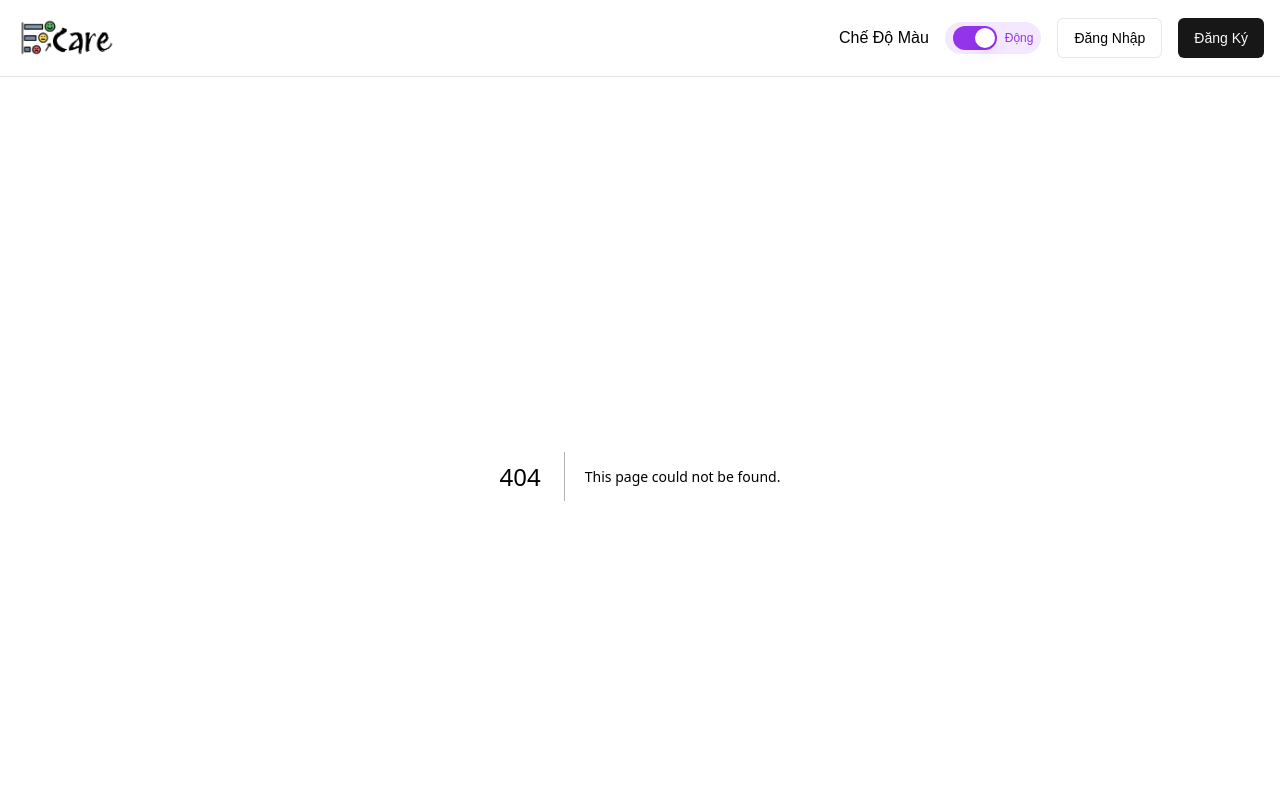
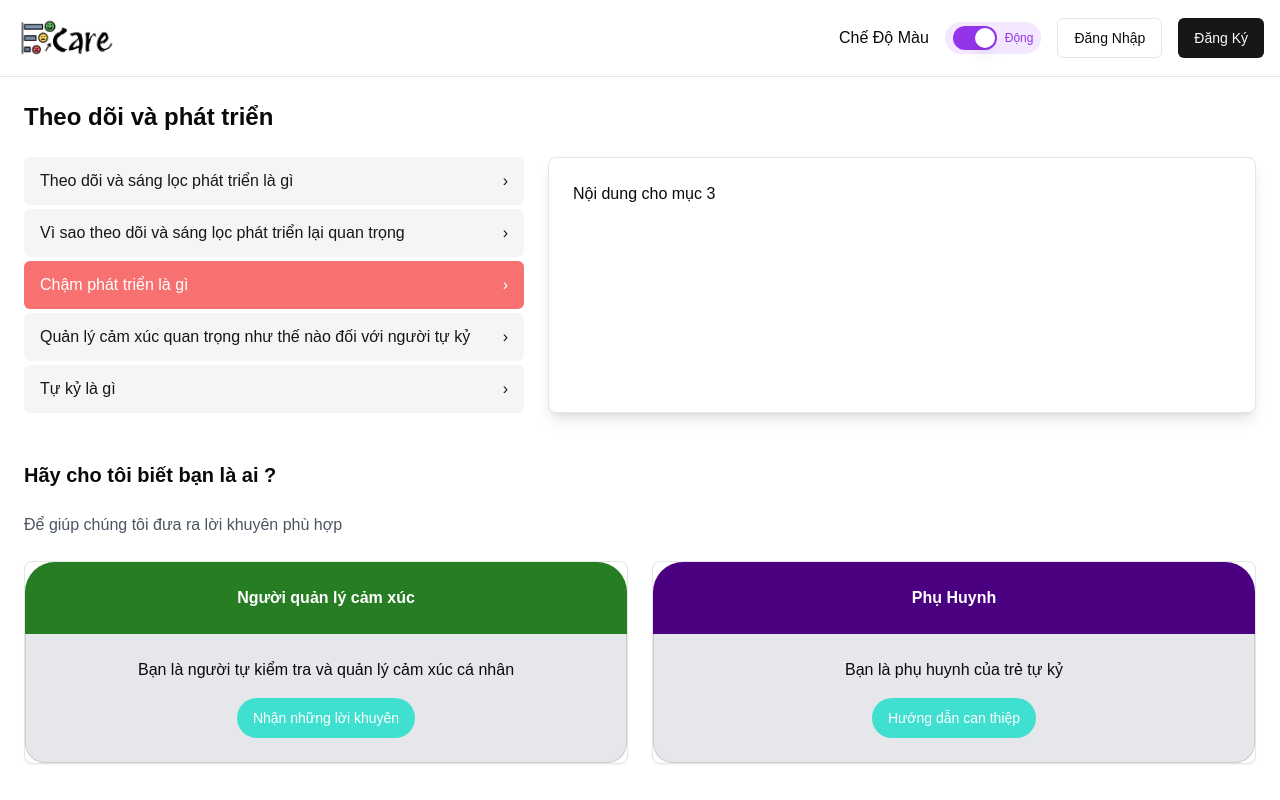
Before and after one commit to yudgunH/The-Emotion-Map-application-for-people-with-autism, a Next.js app in the folder frontend/: page /feature in a window 1280 px wide. Before the commit this address had no page. Shown: the top 800 px of the page. Built offline with nearby package versions, Linux system fonts and the light colour scheme.

Commit message:
Theo dõi và phát triển.tsx

```diff
--- /dev/null
+++ b/frontend/src/app/feature/page.tsx
@@ -0,0 +1,119 @@
+'use client'
+
+import { useState } from 'react'
+import { Button } from "@/components/ui/button"
+import { Card, CardHeader, CardContent } from "@/components/ui/card"
+import { cn } from "@/lib/utils"
+
+export default function Page() {
+  const [selectedIndex, setSelectedIndex] = useState<number>(2)
+
+  const menuItems = [
+    "Theo dõi và sáng lọc phát triển là gì",
+    "Vì sao theo dõi và sáng lọc phát triển lại quan trọng",
+    "Chậm phát triển là gì",
+    "Quản lý cảm xúc quan trọng như thế nào đối với người tự kỷ",
+    "Tự kỷ là gì"
+  ]
+
+  const [contents, setContents] = useState<string[]>([
+    "Nội dung cho mục 1",
+    "Nội dung cho mục 2",
+    "Nội dung cho mục 3",
+    "Nội dung cho mục 4",
+    "Nội dung cho mục 5"
+  ])
+
+  const handleMenuItemClick = (index: number) => {
+    setSelectedIndex(index)
+  }
+
+  const handleContentUpdate = (newContent: string) => {
+    setContents((prevContents) => {
+      const updatedContents = [...prevContents]
+      updatedContents[selectedIndex] = newContent
+      return updatedContents
+    })
+  }
+
+  return (
+    <div className="container mx-auto p-6">
+      <h1 className="text-2xl font-bold mb-6">Theo dõi và phát triển</h1>
+
+      <div className="grid grid-cols-1 md:grid-cols-[500px_1fr] gap-6">
+        <div className="space-y-1">
+          {menuItems.map((item, index) => (
+            <Button
+              key={index}
+              variant={index === selectedIndex ? "destructive" : "secondary"}
+              className={cn(
+                "w-full justify-start text-left h-auto py-3 px-4 text-base font-normal",
+                index === selectedIndex && "bg-[#F87171] hover:bg-[#F87171]/90 text-white font-medium"
+              )}
+              onClick={() => handleMenuItemClick(index)}
+            >
+              {item}
+              <span className="ml-auto">›</span>
+            </Button>
+          ))}
+        </div>
+
+        <div className="bg-white rounded-lg shadow-lg p-6 border">
+          <div
+            contentEditable
+            className="prose max-w-none whitespace-pre-wrap"
+            suppressContentEditableWarning
+            onBlur={(e) => handleContentUpdate(e.currentTarget.textContent || '')}
+          >
+            {contents[selectedIndex]}
+          </div>
+        </div>
+      </div>
+
+      <div className="mt-12">
+        <h2 className="text-xl font-bold mb-6">Hãy cho tôi biết bạn là ai ?</h2>
+        <p className="text-gray-600 mb-6">Để giúp chúng tôi đưa ra lời khuyên phù hợp</p>
+
+        <div className="grid md:grid-cols-2 gap-6">
+          <Card>
+            <CardHeader
+                className={cn(
+                "bg-[#277d23] text-white font-semibold text-center rounded-t-[30px] rounded-b-none border-none border",
+                "flex justify-center items-center"
+                )}
+            >
+                Người quản lý cảm xúc
+            </CardHeader>
+            <CardContent
+                className="bg-gray-200 text-center rounded-b-[20px] p-6 border border-t-0 border-[#ccc]"
+            >
+                <p className="mb-4">Bạn là người tự kiểm tra và quản lý cảm xúc cá nhân</p>
+                <Button variant="secondary" className="bg-[#40E0D0] hover:bg-[#40E0D0]/90 text-white px-4 py-2 rounded-full">
+                Nhận những lời khuyên
+                </Button>
+            </CardContent>
+            </Card>
+
+            <Card>
+            <CardHeader
+                className={cn(
+                "bg-[#4B0082] text-white font-semibold text-center rounded-t-[30px] rounded-b-none border-none border",
+                "flex justify-center items-center"
+                )}
+            >
+                Phụ Huynh
+            </CardHeader>
+            <CardContent
+                className="bg-gray-200 text-center rounded-b-[20px] p-6 border border-t-0 border-[#ccc]"
+            >
+                <p className="mb-4">Bạn là phụ huynh của trẻ tự kỷ</p>
+                <Button variant="secondary" className="bg-[#40E0D0] hover:bg-[#40E0D0]/90 text-white px-4 py-2 rounded-full">
+                Hướng dẫn can thiệp
+                </Button>
+            </CardContent>
+          </Card>
+        </div>
+      </div>
+    </div>
+  )
+}
```
